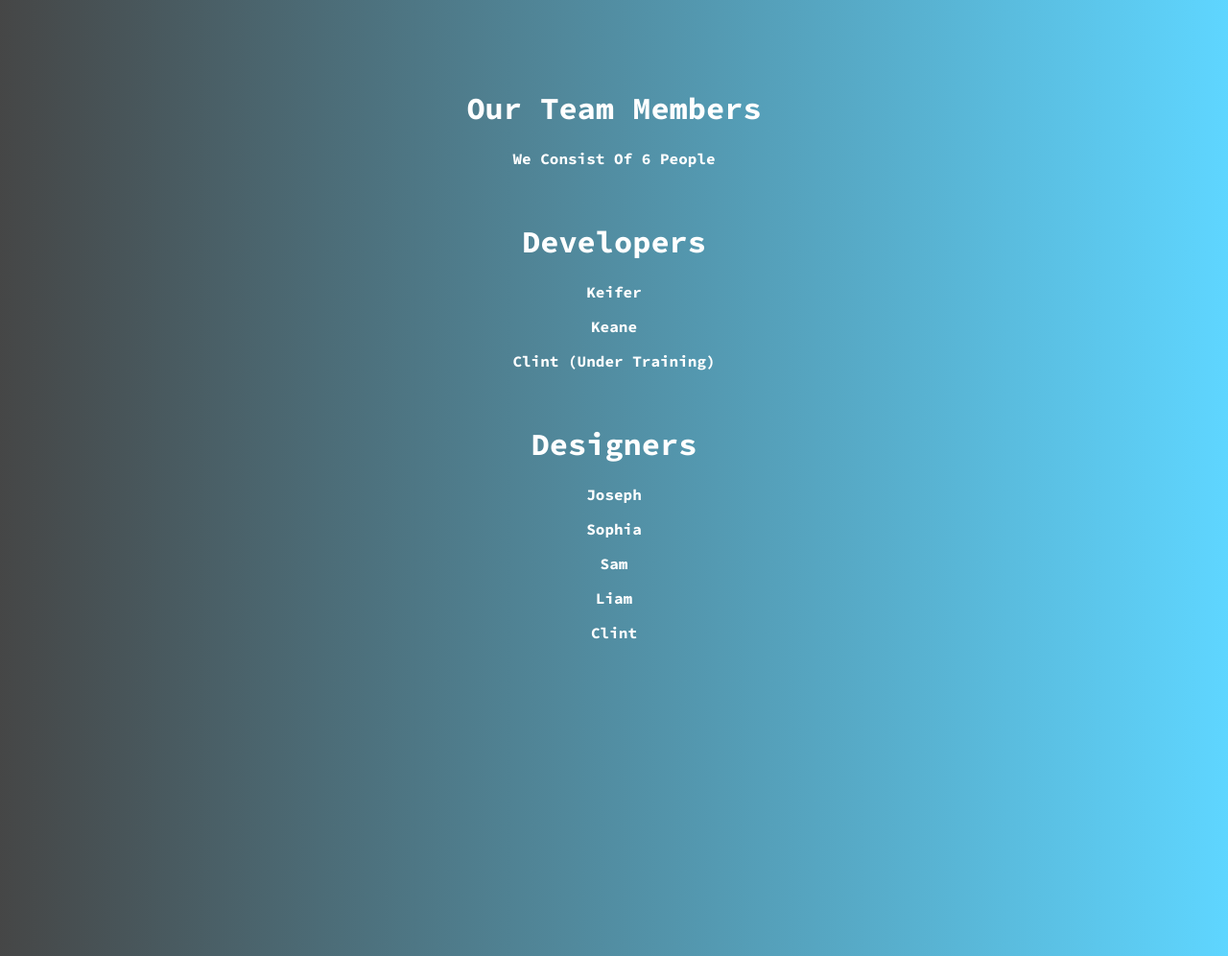
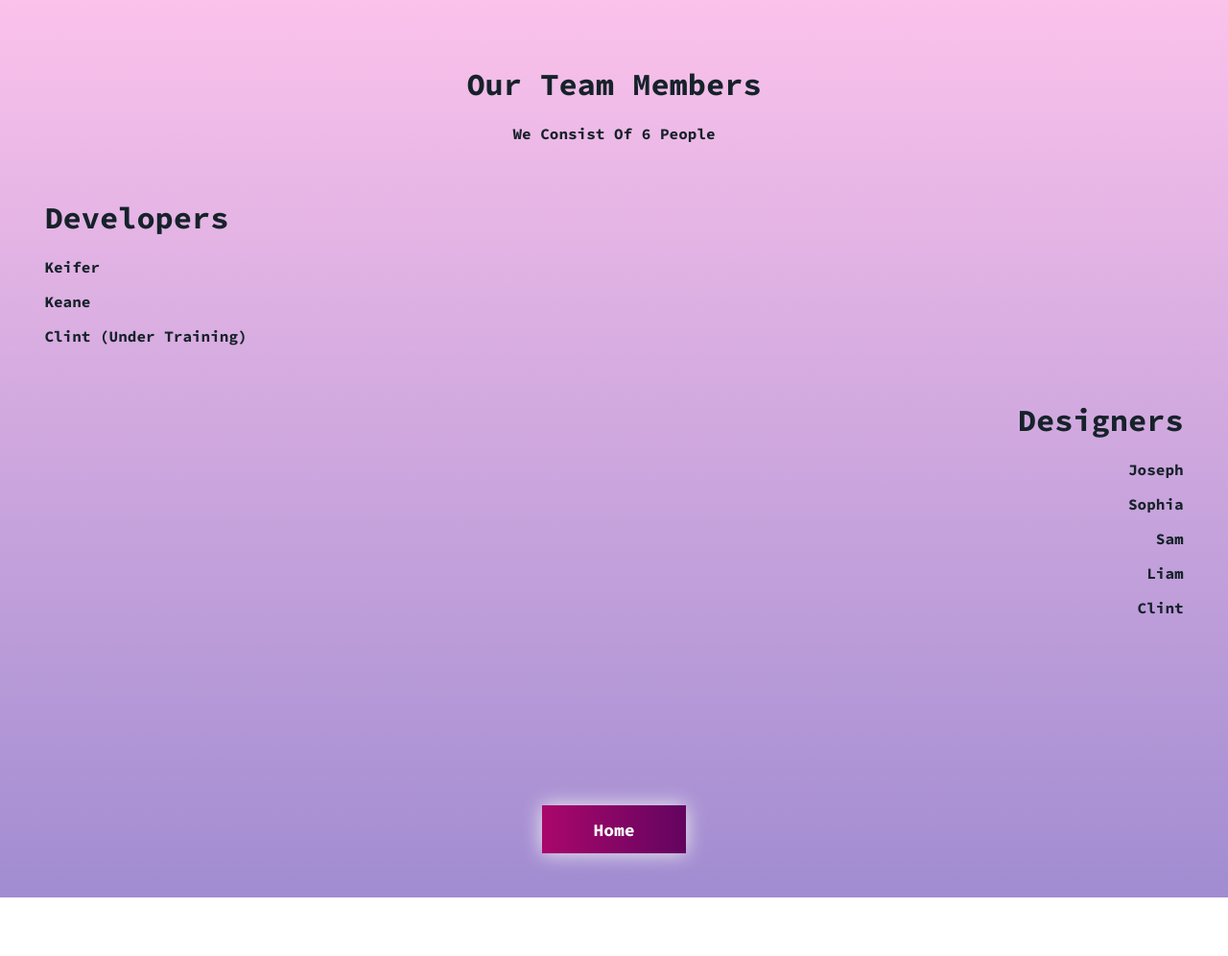
Before and after one commit to c0ntrolshard/Note-Everest-Team, a plain HTML site: page teampage.html in a window 1280 px wide. Shown: the top 996 px of the page at 96% size. After the commit the page ends 935 px from the top, so only its background shows below. Drawn offline with Linux system fonts and the light colour scheme.

Commit message:
Add files via upload

```diff
--- a/css/ourprojectspage.css
+++ b/css/ourprojectspage.css
@@ -1,18 +1,17 @@
 body{
-    background: rgb(22,23,23);
-    background: linear-gradient(90deg, rgba(22,23,23,0.7959558823529411) 0%, rgba(30,197,255,0.7147233893557423) 100%, rgba(116,116,116,0.5018382352941176) 100%);
-    padding: 5%;
+    background-image: linear-gradient(to top, #a18cd1 0%, #fbc2eb 100%);
+    padding: 4%;
     text-align: center;
 }
 
 h1 {
     font-family: Source Code Pro;
-    color: white;
+    color: #16222A ;
 }
 
 p {
     font-family: Source Code Pro;
-    color: white;
+    color: #16222A ;
 }
 
 .button {
@@ -20,13 +19,20 @@ p {
     color: black;
 }
 
+.transparentbtn {background-image: linear-gradient(to right, #AA076B 0%, #61045F  51%, #AA076B  100%)}
+
 .transparentbtn {
     font-family: Source Code Pro;
     color: black;
     cursor:pointer;
     transition: 150ms ease;
+    background-size: 200% auto;
+    color: white;
+    box-shadow: 0 0 20px #eee;
+    transition: 0.5s;
 }
 
 button:hover{
     scale: 1.5;
+    background-position: right center;
 }
--- a/css/style.css
+++ b/css/style.css
@@ -1,38 +1,48 @@
 body{
-    background: rgb(22,23,23);
-    background: linear-gradient(90deg, rgba(22,23,23,0.7959558823529411) 0%, rgba(30,197,255,0.7147233893557423) 100%, rgba(116,116,116,0.5018382352941176) 100%);
+    background-image: linear-gradient(to top, #a18cd1 0%, #fbc2eb 100%);
     padding: 12% 10%;
 }
 
+
 h1 {
     font-family: Source Code Pro;
-    color: white;
+    color: #be93c5;
 }
+
 
 h3 {
     font-family: Source Code Pro;
-    color: rgb(226, 223, 210);
+    color:#be93c5;
 }
+
+.button {background-image: linear-gradient(to right, #DA22FF 0%, #9733EE  51%, #DA22FF  100%)}
 
 .button {
     font-family: Source Code Pro;
     color: black;
     cursor:pointer;
     transition: 150ms ease;
+    background-size: 200% auto;
+    color: white;
+    box-shadow: 0 0 20px #eee;
+    transition: 0.5s;
 }
 
 button:hover{
     scale: 1.5;
+    background-position: right center;
 }
 
 h4 {
     font-family: Source Code Pro;
-    color: rgb(226, 223, 210);
+    color: #be93c5;
 }
 
 .wrapper {
     text-align: center;
 }
+
+.discordbtn {background-image: linear-gradient(to right, #AA076B 0%, #61045F  51%, #AA076B  100%)}
 
 .discordbtn {
     font-family: Source Code Pro;
@@ -41,12 +51,21 @@ h4 {
     top: 50%;
     cursor:pointer;
     transition: 150ms ease;
+    background-size: 200% auto;
+    color: white;
+    box-shadow: 0 0 20px #eee;
+    transition: 0.5s;
 }
+
+.transparentbtn {background-image: linear-gradient(to right, #AA076B 0%, #61045F  51%, #AA076B  100%)}
 
 .transparentbtn {
     font-family: Source Code Pro;
     color: black;
     cursor:pointer;
     transition: 150ms ease;
-    padding: 10
+    background-size: 200% auto;
+    color: white;
+    box-shadow: 0 0 20px #eee;
+    transition: 0.5s;
 }
--- a/css/teampagestyle.css
+++ b/css/teampagestyle.css
@@ -1,18 +1,17 @@
 body{
-    background: rgb(22,23,23);
-    background: linear-gradient(90deg, rgba(22,23,23,0.7959558823529411) 0%, rgba(30,197,255,0.7147233893557423) 100%, rgba(116,116,116,0.5018382352941176) 100%);
-    padding: 5%;
-    text-align: center;
+    background-image: linear-gradient(to top, #a18cd1 0%, #fbc2eb 100%);
+    padding: 3%;
+    text-align: left;
 }
 
 h1 {
     font-family: Source Code Pro;
-    color: white;
+    color: #16222A ;
 }
 
 p {
     font-family: Source Code Pro;
-    color: white;
+    color: #16222A ;
 }
 
 .button {
@@ -20,13 +19,36 @@ p {
     color: black;
 }
 
+.transparentbtn {background-image: linear-gradient(to right, #AA076B 0%, #61045F  51%, #AA076B  100%)}
+
 .transparentbtn {
     font-family: Source Code Pro;
     color: black;
     cursor:pointer;
     transition: 150ms ease;
+    background-size: 200% auto;
+    color: white;
+    box-shadow: 0 0 20px #eee;
+    transition: 0.5s;
 }
 
 button:hover{
     scale: 1.5;
+    background-position: right center;
 }
+
+.wrapper {
+    text-align: center;
+}
+
+.middleman {
+    text-align: center;
+}
+
+.centerman {
+    text-align: left;
+}
+
+.rightman {
+    text-align: right;
+}
--- a/teampage.html
+++ b/teampage.html
@@ -14,52 +14,53 @@
             border: 0px;
         }
         .transparentbtn {
-           border-width: 2px;
-           border-color: black;
+            border: 0px;
         }
+
+
     </style>
 </head>
 <body>
-    <h1>
+    <h1 class="middleman">
         Our Team Members
     </h1>
-    <p>
+    <p class="middleman">
         We Consist Of 6 People <br>
     </p>
     <p>
         <br>
     </p>
-    <h1>
+    <h1 class="centerman">
         Developers
     </h1>
-    <p>
+    <p class="centerman">
         Keifer<br>
     </p>
-    <p>
+    <p class="centerman">
         Keane<br>
     </p>
-    <p>
+    <p class="centerman">
         Clint (Under Training)
     </p>
     <p>
         <br>
     </p>
-    <h1>
+    <h1 class="rightman">
         Designers
     </h1>
-    <p>
+    <p class="rightman">
         Joseph <br>
     </p>
-    <p>
+    <p class="rightman">
         Sophia <br>
     </p>
-    <p>
+    <p class="rightman">
         Sam <br>
     </p>
-    <p>
+    <p class="rightman">
         Liam
     </p>
-    <p>
+    <p class="rightman">
         Clint
     </p>
     <p>
@@ -77,21 +78,10 @@
     <p>
         <br>
     </p>
-    <p>
-        <br>
-    </p>
-    <p>
-        <br>
-    </p>
-    <p>
-        <br>
-    </p>
-    <p>
-        <br>
-    </p>
+    <div class="wrapper">
     <a  href="index.html">
-        <button class="transparentbtn" style="height: 50px; width: 150px; font-size: large; background-color: white; border-radius: 0px;">Home</button>
+        <button class="transparentbtn" style="height: 50px; width: 150px; font-size: large; background-color: white; border-radius: 0px; position: relative;">Home</button>
     </a>
-
+    </div>
 </body>
 </html>
```
Also changed, not shown: index.html (+5 -9 lines), ourprojectspage.html (+1 -2 lines).
